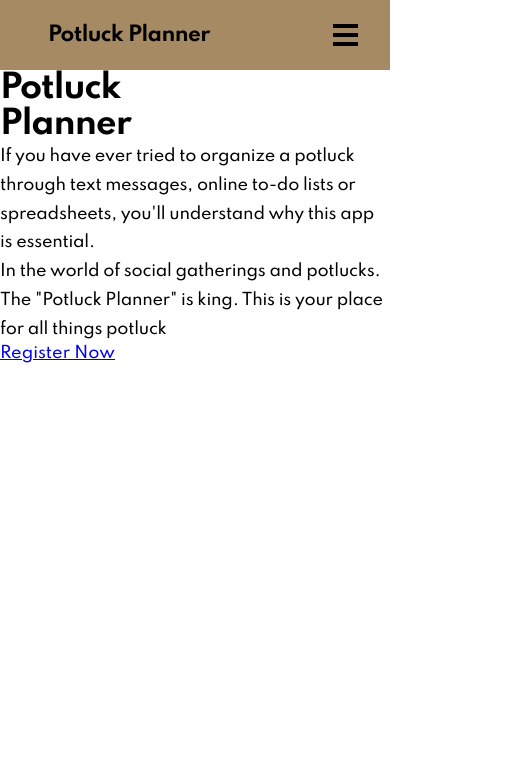
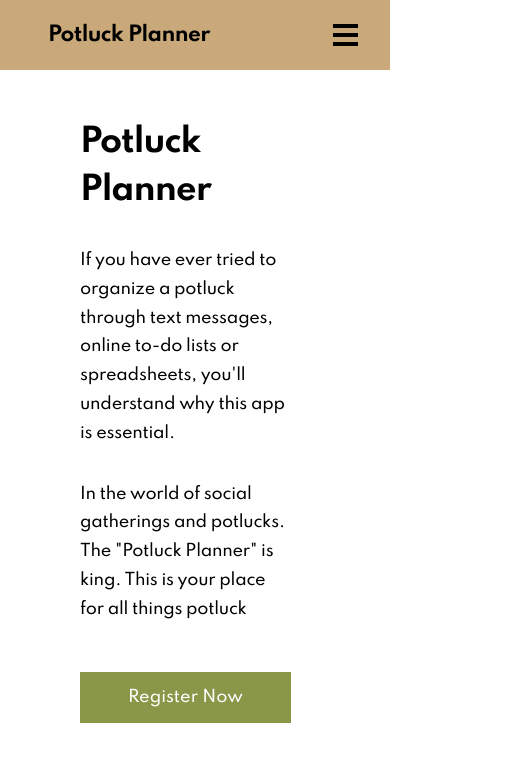
Before and after one commit to rdperry031/front-end, a React (Create React App) app in the folder potluck-planner/: page / in a window 390 px wide. Shown: the top 762 px of the page, 531 px wide, since content can reach past the window. Built offline with nearby package versions, Linux system fonts and the light colour scheme.

Commit message:
home page functional, needs responsiveness

```diff
--- a/potluck-planner/src/components/Home.js
+++ b/potluck-planner/src/components/Home.js
@@ -1,10 +1,49 @@
 import React from "react";
 import { Link } from "react-router-dom";
+import styled from "styled-components";
+
+import { ReactComponent as BannerIllustration } from "../../src/Images/Home-Page/events-illustration.svg";
+
+const StyledBannerContainer = styled.div`
+  display: flex;
+  height: 65vh;
+
+  .banner-text-container {
+    padding: 3rem 15rem 1.5rem 5rem;
+    flex: 0 0 53%;
+    display: flex;
+    flex-direction: column;
+
+    h1 {
+      line-height: 3rem;
+      margin-bottom: 2rem;
+    }
+
+    p:first-line {
+      padding-left: 1rem;
+    }
+    p:nth-of-type(1) {
+      margin-bottom: 2rem;
+    }
+
+    a {
+      display: flex;
+      align-items: center;
+      justify-content: center;
+      text-decoration: none;
+      color: var(--white);
+      width: max-content;
+      margin-top: 3rem;
+      padding: 1rem 3rem;
+      background-color: var(--accent-color);
+    }
+  }
+`;
 
 export default function Home() {
   return (
     <>
-      <div className="banner-container">
+      <StyledBannerContainer>
         <div className="banner-text-container">
           <h1>
             Potluck <br></br> Planner
@@ -14,14 +53,19 @@ export default function Home() {
             If you have ever tried to organize a potluck through text messages,
             online to-do lists or spreadsheets, you'll understand why this app
             is essential.
-            <br></br>
+          </p>
+
+          <p>
             In the world of social gatherings and potlucks. The "Potluck
             Planner" is king. This is your place for all things potluck
           </p>
 
           <Link to="/signup">Register Now</Link>
         </div>
-      </div>
+
+        {/* <div className="banner-illustration"></div> */}
+        <BannerIllustration />
+      </StyledBannerContainer>
     </>
   );
 }
--- a/potluck-planner/src/index.css
+++ b/potluck-planner/src/index.css
@@ -7,8 +7,9 @@
 :root {
   --nav-height: 70px;
   --primary-color: #ffffff;
-  --secondary-color: #a68a64;
-  --accent-color: #84a98c;
+  --secondary-color: #c9a97a;
+  --secondary-color-opac: #c9a97aa9;
+  --accent-color: #8a9748;
   --main-text-color: black;
   --white: #ffffff;
   --black: black;
```
Also changed, not shown: potluck-planner/src/Images/Home-Page/events-illustration.svg (added).
